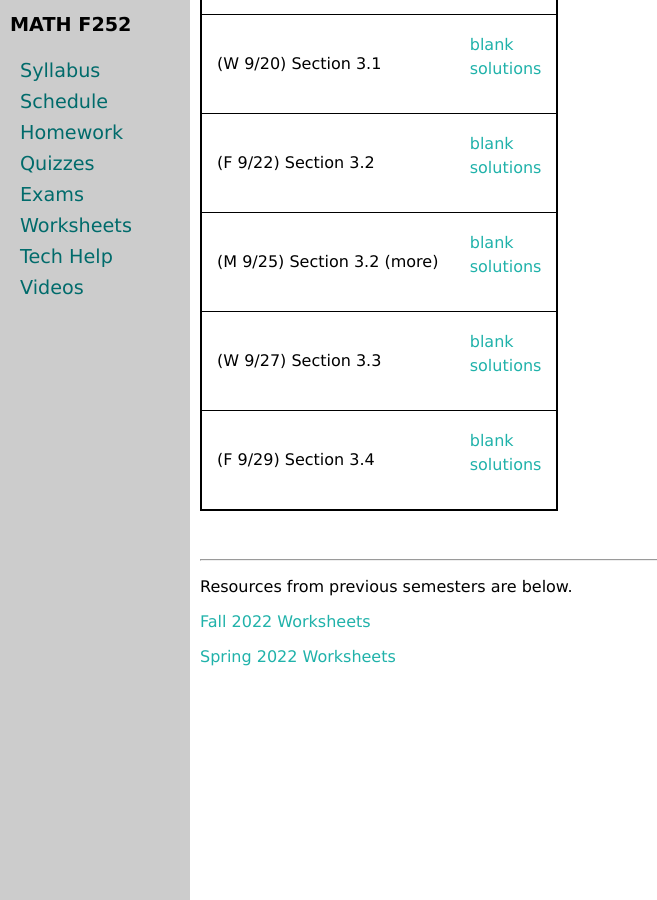
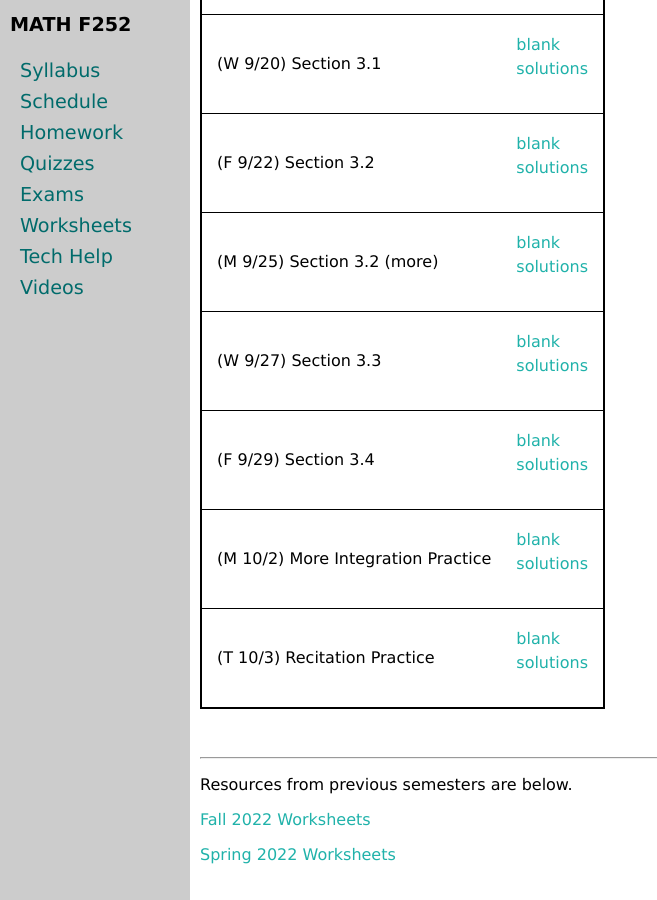
Before and after one commit to uaf-math/calc2, a Jekyll site: the page built from worksheets.md, in a window 1280 px wide and 900 px high, scrolled down 1500 px. Shown: the whole window, without its empty margins (0-657 px from the left). Built offline with Jekyll 4.4.1, drawn with Linux system fonts in a browser that asks for light colours.

Commit message:
Update worksheets.yml

```diff
--- a/_data/worksheets.yml
+++ b/_data/worksheets.yml
@@ -55,3 +55,9 @@ worksheets:
 - name: (F 9/29) Section 3.4
   blank: M252-3-4.pdf
   solutions: M252-3-4-s.pdf
+- name: (M 10/2) More Integration Practice
+  blank: M252-ch3-integration-practice.pdf
+  solutions: M252-ch3-integration-practice-s.pdf
+- name: (T 10/3) Recitation Practice
+  blank: M252-M1-recitation-probs.pdf
+  solutions: M252-M1-recitation-probs-s.pdf
```
